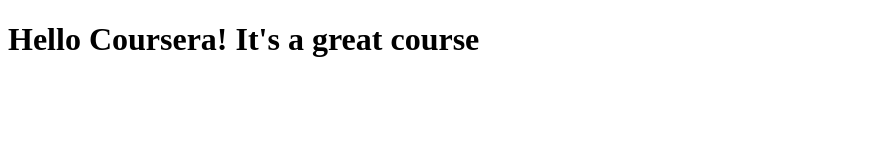
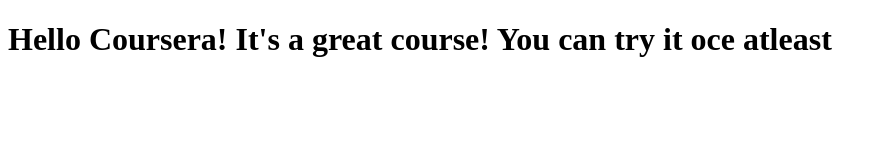
Before and after one commit to Dhrumit14/Coursera-test1, a plain HTML site: page site/index.html in a window 1280 px wide. Shown: the whole page, without its empty margins (0-887 px from the left). Drawn offline with Linux system fonts and the light colour scheme.

Commit message:
Small Change

```diff
--- a/site/index.html
+++ b/site/index.html
@@ -4,6 +4,6 @@
 	<title>Hello Coursera!</title>
 </head>
 <body>
-<h1>Hello Coursera! It's a great course </h1>
+<h1>Hello Coursera! It's a great course! You can try it oce atleast </h1>
 </body>
 </html>
```
